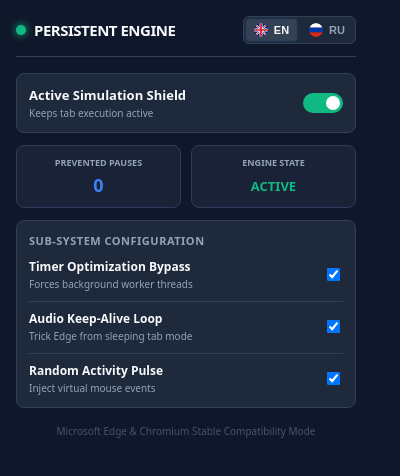
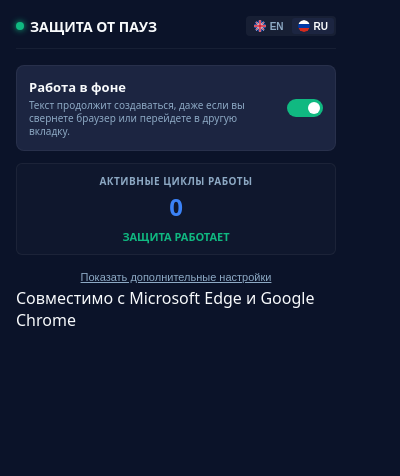
Before and after one commit to runas555/AI-Studio-No-Sleep, a browser extension: page persistent-engine-ext/popup.html in a window 400 px wide. Drawn offline with Linux system fonts and the light colour scheme.

Commit message:
feat(patch): restore activity counter andenable real-time UI updates
The patch script was revised to restore the activity counter and enable real-time UI updates when the window is minimized. Added handling for the `PERSISTENT_EVENT_BLOCKED` event to notify background scripts, renamed variables for clarity, and updated styling to reflect the new version. This resolves freezing issues and ensures accurate activity metrics.

```diff
--- a/persistent-engine-ext/popup.html
+++ b/persistent-engine-ext/popup.html
@@ -1,22 +1,22 @@
 <!DOCTYPE html>
-<html lang="en">
+<html lang="ru">
 <head>
     <meta charset="UTF-8">
     <meta name="viewport" content="width=device-width, initial-scale=1.0">
-    <title>Persistent Engine Panel</title>
+    <title>Защита от пауз генерации</title>
     <style>
         :root {
-            --bg-main: #0f172a;
-            --bg-card: #1e293b;
+            --bg-main: #0b1329;
+            --bg-card: #1c2541;
             --text-main: #f8fafc;
-            --text-muted: #94a3b8;
+            --text-muted: #8da9c4;
             --accent: #3b82f6;
             --success: #10b981;
             --danger: #ef4444;
-            --border: #334155;
+            --border: #1e293b;
         }
         body {
-            width: 340px;
+            width: 320px;
             font-family: system-ui, -apple-system, sans-serif;
             background-color: var(--bg-main);
             color: var(--text-main);
@@ -27,64 +27,59 @@
             display: flex;
             align-items: center;
             justify-content: space-between;
-            border-bottom: 1px solid var(--border);
+            border-bottom: 1px solid rgba(255,255,255,0.05);
             padding-bottom: 12px;
             margin-bottom: 16px;
         }
         .logo {
             display: flex;
             align-items: center;
-            gap: 8px;
-            font-weight: 800;
-            font-size: 15px;
-            letter-spacing: -0.5px;
+            gap: 6px;
+            font-weight: 700;
+            font-size: 14px;
         }
         .logo-dot {
-            width: 10px;
-            height: 10px;
+            width: 8px;
+            height: 8px;
             background-color: var(--success);
             border-radius: 50%;
-            box-shadow: 0 0 8px var(--success);
+            box-shadow: 0 0 6px var(--success);
         }
 
-        /* Segmented Language Selector */
+        /* Language Selector */
         .lang-selector {
             display: flex;
-            gap: 4px;
-            background-color: #1e293b;
-            border: 1px solid var(--border);
-            border-radius: 6px;
+            gap: 2px;
+            background-color: rgba(255,255,255,0.05);
+            border-radius: 4px;
             padding: 2px;
         }
         .lang-btn {
             display: flex;
             align-items: center;
-            gap: 6px;
+            gap: 4px;
             background: none;
             border: none;
             color: var(--text-muted);
-            padding: 4px 8px;
-            border-radius: 4px;
+            padding: 2px 6px;
+            border-radius: 3px;
             cursor: pointer;
-            font-size: 11px;
+            font-size: 10px;
             font-weight: 600;
-            transition: all 0.2s ease;
         }
         .lang-btn.active {
-            background-color: #334155;
+            background-color: var(--bg-card);
             color: var(--text-main);
-            box-shadow: 0 0 4px rgba(59, 130, 246, 0.2);
         }
         .lang-btn svg {
-            width: 14px;
-            height: 14px;
+            width: 12px;
+            height: 12px;
             border-radius: 50%;
-            display: block;
         }
 
         .card {
             background-color: var(--bg-card);
-            border: 1px solid var(--border);
+            border: 1px solid rgba(255,255,255,0.05);
             border-radius: 8px;
             padding: 12px;
             margin-bottom: 12px;
@@ -101,65 +96,85 @@
         .toggle-desc {
             font-size: 10px;
             color: var(--text-muted);
-            margin-top: 2px;
+            margin-top: 3px;
+            line-height: 1.3;
         }
 
-        /* Toggle Switch */
+        /* Modern Toggle */
         .switch {
             position: relative;
             display: inline-block;
-            width: 40px;
-            height: 20px;
+            width: 36px;
+            height: 18px;
         }
         .switch input { opacity: 0; width: 0; height: 0; }
         .slider {
             position: absolute; cursor: pointer; top: 0; left: 0; right: 0; bottom: 0;
-            background-color: #475569; transition: .2s; border-radius: 20px;
+            background-color: #475569; transition: .2s; border-radius: 18px;
         }
         .slider:before {
-            position: absolute; content: ""; height: 14px; width: 14px; left: 3px; bottom: 3px;
+            position: absolute; content: ""; height: 12px; width: 12px; left: 3px; bottom: 3px;
             background-color: white; transition: .2s; border-radius: 50%;
         }
         input:checked + .slider { background-color: var(--success); }
-        input:checked + .slider:before { transform: translateX(20px); }
+        input:checked + .slider:before { transform: translateX(18px); }
 
-        .metrics {
-            display: grid;
-            grid-template-columns: 1fr 1fr;
-            gap: 10px;
+        /* Counter box */
+        .status-box {
+            background-color: rgba(255,255,255,0.02);
+            border: 1px solid rgba(255,255,255,0.05);
+            border-radius: 6px;
+            padding: 10px;
+            text-align: center;
             margin-bottom: 12px;
         }
-        .metric-card {
-            background-color: #1a2238;
-            border: 1px solid #2e3b5e;
-            border-radius: 8px;
-            padding: 10px;
+        .status-num {
+            font-size: 24px;
+            font-weight: 800;
+            color: var(--accent);
+            margin-top: 2px;
+        }
+
+        /* Collapsible Advanced Settings */
+        .advanced-toggle {
+            display: block;
+            width: 100%;
+            background: none;
+            border: none;
+            color: var(--text-muted);
+            font-size: 11px;
             text-align: center;
+            cursor: pointer;
+            padding: 4px 0;
+            text-decoration: underline;
         }
-        .metric-title { font-size: 9px; color: var(--text-muted); font-weight: 600; }
-        .metric-value { font-size: 18px; font-weight: 800; color: var(--accent); margin-top: 4px; }
-
-        .footer-note {
-            font-size: 10px;
-            color: #475569;
-            text-align: center;
-            margin-top: 16px;
+        .advanced-panel {
+            display: none;
+            margin-top: 10px;
+            border-top: 1px solid rgba(255,255,255,0.05);
+            padding-top: 10px;
+            flex-direction: column;
+            gap: 12px;
+        }
+        .advanced-panel.open {
+            display: flex;
         }
     </style>
 </head>
 <body>
+    <!-- Top Header -->
     <div class="header">
         <div class="logo">
             <div class="logo-dot"></div>
-            <span id="txt-logo">PERSISTENT ENGINE</span>
+            <span id="txt-logo">ЗАЩИТА ОТ ПАУЗ</span>
         </div>
 
-        <!-- Segmented Flag Switcher -->
+        <!-- Segmented Languages -->
         <div class="lang-selector">
-            <button id="langBtnEN" class="lang-btn active">
+            <button id="langBtnEN" class="lang-btn">
                 <svg viewBox="0 0 100 100" xmlns="http://www.w3.org/2000/svg">
-                    <clipPath id="circleView"><circle cx="50" cy="50" r="50"/></clipPath>
-                    <g clip-path="url(#circleView)">
+                    <clipPath id="c1"><circle cx="50" cy="50" r="50"/></clipPath>
+                    <g clip-path="url(#c1)">
                         <rect width="100" height="100" fill="#00247d"/>
                         <path d="M0,0 L100,100 M100,0 L0,100" stroke="#fff" stroke-width="12"/>
                         <path d="M0,0 L100,100 M100,0 L0,100" stroke="#cf142b" stroke-width="6"/>
@@ -169,10 +184,10 @@
                 </svg>
                 <span>EN</span>
             </button>
-            <button id="langBtnRU" class="lang-btn">
+            <button id="langBtnRU" class="lang-btn active">
                 <svg viewBox="0 0 100 100" xmlns="http://www.w3.org/2000/svg">
-                    <clipPath id="circleViewRU"><circle cx="50" cy="50" r="50"/></clipPath>
-                    <g clip-path="url(#circleViewRU)">
+                    <clipPath id="c2"><circle cx="50" cy="50" r="50"/></clipPath>
+                    <g clip-path="url(#c2)">
                         <rect y="0" width="100" height="33.3" fill="#fff"/>
                         <rect y="33.3" width="100" height="33.4" fill="#0039a6"/>
                         <rect y="66.7" width="100" height="33.3" fill="#d52b1e"/>
@@ -183,11 +198,11 @@
         </div>
     </div>
 
-    <!-- Main Engine Activation Toggle -->
+    <!-- Main Switcher -->
     <div class="card flex-row">
-        <div>
-            <div id="txt-engine-title" class="toggle-label">Active Simulation Shield</div>
-            <div id="txt-engine-desc" class="toggle-desc">Keeps tab execution active</div>
+        <div style="max-width: 220px;">
+            <div id="txt-engine-title" class="toggle-label">Работа в фоне</div>
+            <div id="txt-engine-desc" class="toggle-desc">Текст продолжит создаваться, даже если вы свернете браузер или перейдете в другую вкладку.</div>
         </div>
         <label class="switch">
             <input type="checkbox" id="engineActive">
@@ -195,49 +210,44 @@
         </label>
     </div>
 
-    <!-- Telemetry Metrics -->
-    <div class="metrics">
-        <div class="metric-card">
-            <div id="txt-met-prevented" class="metric-title">PREVENTED PAUSES</div>
-            <div id="counterVal" class="metric-value">0</div>
-        </div>
-        <div class="metric-card">
-            <div id="txt-met-status" class="metric-title">ENGINE STATE</div>
-            <div id="statusLabel" class="metric-value" style="font-size: 13px; margin-top: 8px; color: var(--success);">ACTIVE</div>
-        </div>
+    <!-- Simple Status & Counter Block -->
+    <div class="status-box">
+        <div id="txt-met-prevented" style="font-size: 10px; color: var(--text-muted); font-weight: 600; letter-spacing: 0.5px;">Спасенные генерации (активность)</div>
+        <div id="counterVal" class="status-num">0</div>
+        <div id="statusLabel" style="font-size: 11px; margin-top: 6px; font-weight: 700; color: var(--success);">ЗАЩИТА РАБОТАЕТ</div>
     </div>
 
-    <!-- Module Settings -->
-    <div class="card" style="display: flex; flex-direction: column; gap: 10px;">
-        <div id="txt-modules-header" style="font-size: 11px; font-weight: 700; color: var(--text-muted); letter-spacing: 0.5px;">SUB-SYSTEM CONFIGURATION</div>
+    <!-- Collapsible Advanced Settings -->
+    <button id="toggleAdvanced" class="advanced-toggle">Показать дополнительные настройки</button>
 
+    <div id="advancedPanel" class="advanced-panel">
         <div class="flex-row">
             <div>
-                <div id="txt-mod-throttle-title" class="toggle-label" style="font-size: 12px;">Timer Optimization Bypass</div>
-                <div id="txt-mod-throttle-desc" class="toggle-desc">Forces background worker threads</div>
+                <div id="txt-mod-throttle-title" class="toggle-label" style="font-size: 12px;">Ускорение работы в фоне</div>
+                <div id="txt-mod-throttle-desc" class="toggle-desc">Позволяет тексту генерироваться с обычной скоростью.</div>
             </div>
             <input type="checkbox" id="preventThrottling">
         </div>
 
-        <div class="flex-row" style="border-top: 1px solid var(--border); padding-top: 8px;">
+        <div class="flex-row" style="border-top: 1px solid rgba(255,255,255,0.05); padding-top: 8px;">
             <div>
-                <div id="txt-mod-audio-title" class="toggle-label" style="font-size: 12px;">Audio Keep-Alive Loop</div>
-                <div id="txt-mod-audio-desc" class="toggle-desc">Trick Edge from sleeping tab mode</div>
+                <div id="txt-mod-audio-title" class="toggle-label" style="font-size: 12px;">Защита от засыпания вкладки</div>
+                <div id="txt-mod-audio-desc" class="toggle-desc">Не дает браузеру «усыпить» или закрыть фоновую вкладку.</div>
             </div>
             <input type="checkbox" id="audioKeepAlive">
         </div>
 
-        <div class="flex-row" style="border-top: 1px solid var(--border); padding-top: 8px;">
+        <div class="flex-row" style="border-top: 1px solid rgba(255,255,255,0.05); padding-top: 8px;">
             <div>
-                <div id="txt-mod-pulse-title" class="toggle-label" style="font-size: 12px;">Random Activity Pulse</div>
-                <div id="txt-mod-pulse-desc" class="toggle-desc">Inject virtual mouse events</div>
+                <div id="txt-mod-pulse-title" class="toggle-label" style="font-size: 12px;">Имитация движений мыши</div>
+                <div id="txt-mod-pulse-desc" class="toggle-desc">Двигает виртуальную мышь для обхода защиты сайтов от бездействия.</div>
             </div>
             <input type="checkbox" id="activitySimulation">
         </div>
     </div>
 
-    <div class="footer-note">
-        Microsoft Edge & Chromium Stable Compatibility Mode
+    <div class="footer-note" id="txt-footer">
+        Совместимо с Microsoft Edge и Google Chrome
     </div>
 
     <script src="popup.js"></script>
--- a/persistent-engine-ext/popup.js
+++ b/persistent-engine-ext/popup.js
@@ -1,44 +1,49 @@
 /**
- * UI CONTROLLER (With Multilingual SVG Flag Controller)
+ * SIMPLIFIED UI CONTROLLER
+ * Translated from developer terminology into plain, non-tech human language.
  */
 
 const LOCALIZATION = {
     EN: {
-        logo: "PERSISTENT ENGINE",
-        engineTitle: "Active Simulation Shield",
-        engineDesc: "Keeps tab execution active",
-        metPrevented: "PREVENTED PAUSES",
-        metStatus: "ENGINE STATE",
-        statusActive: "ACTIVE",
-        statusIdle: "OFFLINE",
-        modulesHeader: "SUB-SYSTEM CONFIGURATION",
-        modThrottleTitle: "Timer Optimization Bypass",
-        modThrottleDesc: "Forces background worker threads",
-        modAudioTitle: "Audio Keep-Alive Loop",
-        modAudioDesc: "Trick Edge from sleeping tab mode",
-        modPulseTitle: "Random Activity Pulse",
-        modPulseDesc: "Inject virtual mouse events"
+        logo: "ANTI-PAUSE GUARD",
+        engineTitle: "Background protection",
+        engineDesc: "Text will keep generating even if you minimize the browser or switch to another tab.",
+        metPrevented: "ACTIVE WORK CYCLES",
+        statusActive: "PROTECTION WORKING",
+        statusIdle: "PROTECTION PAUSED",
+        btnShowAdv: "Show extra options",
+        btnHideAdv: "Hide extra options",
+
+        modThrottleTitle: "Force Background Speed",
+        modThrottleDesc: "Ensure text continues loading at normal speed in the background.",
+        modAudioTitle: "Prevent Tab Sleep Mode",
+        modAudioDesc: "Prevents browser from putting your background tab to sleep.",
+        modPulseTitle: "Imitate Activity",
+        modPulseDesc: "Moves a virtual cursor to bypass site idle detectors.",
+        footer: "Compatible with Microsoft Edge & Google Chrome"
     },
     RU: {
-        logo: "АКТИВНЫЙ РЕЖИМ",
-        engineTitle: "Симуляция активности",
-        engineDesc: "Предотвращает засыпание вкладки",
-        metPrevented: "БЛОКИРОВАНО ПАУЗ",
-        metStatus: "СТАТУС СИСТЕМЫ",
-        statusActive: "АКТИВЕН",
-        statusIdle: "ВЫКЛЮЧЕН",
-        modulesHeader: "КОНФИГУРАЦИЯ СУБМОДУЛЕЙ",
-        modThrottleTitle: "Обход оптимизации таймеров",
-        modThrottleDesc: "Запуск фоновых потоков Web Worker",
-        modAudioTitle: "Аудио Keep-Alive",
-        modAudioDesc: "Обход режима сна в Edge",
-        modPulseTitle: "Импульсы активности",
-        modPulseDesc: "Эмуляция движения мыши"
+        logo: "ЗАЩИТА ОТ ПАУЗ",
+        engineTitle: "Работа в фоне",
+        engineDesc: "Текст продолжит создаваться, даже если вы свернете браузер или перейдете в другую вкладку.",
+        metPrevented: "АКТИВНЫЕ ЦИКЛЫ РАБОТЫ",
+        statusActive: "ЗАЩИТА РАБОТАЕТ",
+        statusIdle: "ЗАЩИТА НА ПАУЗЕ",
+        btnShowAdv: "Показать дополнительные настройки",
+        btnHideAdv: "Скрыть дополнительные настройки",
+
+        modThrottleTitle: "Ускорение работы в фоне",
+        modThrottleDesc: "Позволяет тексту генерироваться с обычной скоростью в фоне.",
+        modAudioTitle: "Защита от засыпания вкладки",
+        modAudioDesc: "Не дает браузеру переводить фоновую вкладку в режим энергосбережения.",
+        modPulseTitle: "Имитация активности",
+        modPulseDesc: "Двигает виртуальную мышь для обхода защиты сайтов от бездействия.",
+        footer: "Совместимо с Microsoft Edge и Google Chrome"
     }
 };
 
 document.addEventListener('DOMContentLoaded', () => {
-    let currentLang = 'EN';
+    let currentLang = 'RU';
 
     const dom = {
         langBtnEN: document.getElementById('langBtnEN'),
@@ -47,15 +52,18 @@ document.addEventListener('DOMContentLoaded', () => {
         engineTitle: document.getElementById('txt-engine-title'),
         engineDesc: document.getElementById('txt-engine-desc'),
         metPrevented: document.getElementById('txt-met-prevented'),
-        metStatus: document.getElementById('txt-met-status'),
         statusLabel: document.getElementById('statusLabel'),
-        modulesHeader: document.getElementById('txt-modules-header'),
+
+        toggleAdvanced: document.getElementById('toggleAdvanced'),
+        advancedPanel: document.getElementById('advancedPanel'),
+
         modThrottleTitle: document.getElementById('txt-mod-throttle-title'),
         modThrottleDesc: document.getElementById('txt-mod-throttle-desc'),
         modAudioTitle: document.getElementById('txt-mod-audio-title'),
         modAudioDesc: document.getElementById('txt-mod-audio-desc'),
         modPulseTitle: document.getElementById('txt-mod-pulse-title'),
         modPulseDesc: document.getElementById('txt-mod-pulse-desc'),
+        footer: document.getElementById('txt-footer'),
 
         engineActive: document.getElementById('engineActive'),
         preventThrottling: document.getElementById('preventThrottling'),
@@ -67,7 +75,6 @@ document.addEventListener('DOMContentLoaded', () => {
     function updateLanguage(lang) {
         currentLang = lang;
 
-        // Toggle active segment buttons
         if (lang === 'EN') {
             dom.langBtnEN.classList.add('active');
             dom.langBtnRU.classList.remove('active');
@@ -81,14 +88,17 @@ document.addEventListener('DOMContentLoaded', () => {
         dom.engineTitle.innerText = t.engineTitle;
         dom.engineDesc.innerText = t.engineDesc;
         dom.metPrevented.innerText = t.metPrevented;
-        dom.metStatus.innerText = t.metStatus;
-        dom.modulesHeader.innerText = t.modulesHeader;
+
         dom.modThrottleTitle.innerText = t.modThrottleTitle;
         dom.modThrottleDesc.innerText = t.modThrottleDesc;
         dom.modAudioTitle.innerText = t.modAudioTitle;
         dom.modAudioDesc.innerText = t.modAudioDesc;
         dom.modPulseTitle.innerText = t.modPulseTitle;
         dom.modPulseDesc.innerText = t.modPulseDesc;
+        dom.footer.innerText = t.footer;
+
+        const isPanelOpen = dom.advancedPanel.classList.contains('open');
+        dom.toggleAdvanced.innerText = isPanelOpen ? t.btnHideAdv : t.btnShowAdv;
 
         updateStatusLabel();
     }
@@ -105,7 +115,14 @@ document.addEventListener('DOMContentLoaded', () => {
         }
     }
 
-    // Load actual sync states
+    dom.toggleAdvanced.addEventListener('click', () => {
+        const panel = dom.advancedPanel;
+        const isOpen = panel.classList.toggle('open');
+        const t = LOCALIZATION[currentLang];
+        dom.toggleAdvanced.innerText = isOpen ? t.btnHideAdv : t.btnShowAdv;
+    });
+
+    // Load initial storage states
     chrome.storage.local.get([
         'engineActive', 'preventThrottling', 'audioKeepAlive', 'activitySimulation', 'savedCyclesCount', 'uiLang'
     ], (result) => {
@@ -115,11 +132,18 @@ document.addEventListener('DOMContentLoaded', () => {
         dom.activitySimulation.checked = result.activitySimulation !== false;
         dom.counterVal.innerText = (result.savedCyclesCount || 0).toLocaleString();
 
-        const lang = result.uiLang || 'EN';
+        const lang = result.uiLang || 'RU';
         updateLanguage(lang);
     });
 
-    // Event listeners for segment switchers
+    // LIVE UPDATE LISTENER: React to storage changes immediately
+    chrome.storage.onChanged.addListener((changes, areaName) => {
+        if (areaName === 'local' && changes.savedCyclesCount) {
+            const newVal = changes.savedCyclesCount.newValue || 0;
+            dom.counterVal.innerText = newVal.toLocaleString();
+        }
+    });
+
     dom.langBtnEN.addEventListener('click', () => {
         if (currentLang !== 'EN') {
             chrome.storage.local.set({ uiLang: 'EN' }, () => {
@@ -137,7 +161,10 @@ document.addEventListener('DOMContentLoaded', () => {
     });
 
     dom.engineActive.addEventListener('change', () => {
-        chrome.storage.local.set({ engineActive: dom.engineActive.checked }, updateStatusLabel);
+        chrome.storage.local.set({ engineActive: dom.engineActive.checked }, () => {
+            updateStatusLabel();
+            chrome.runtime.sendMessage({ type: 'TOGGLE_ACTIVE' });
+        });
     });
 
     dom.preventThrottling.addEventListener('change', () => {
```
Also changed, not shown: 1.cjs (+209 -74 lines), persistent-engine-ext/background.js (+41 -6 lines), persistent-engine-ext/content.js (+20 -8 lines), persistent-engine-ext/manifest.json.
